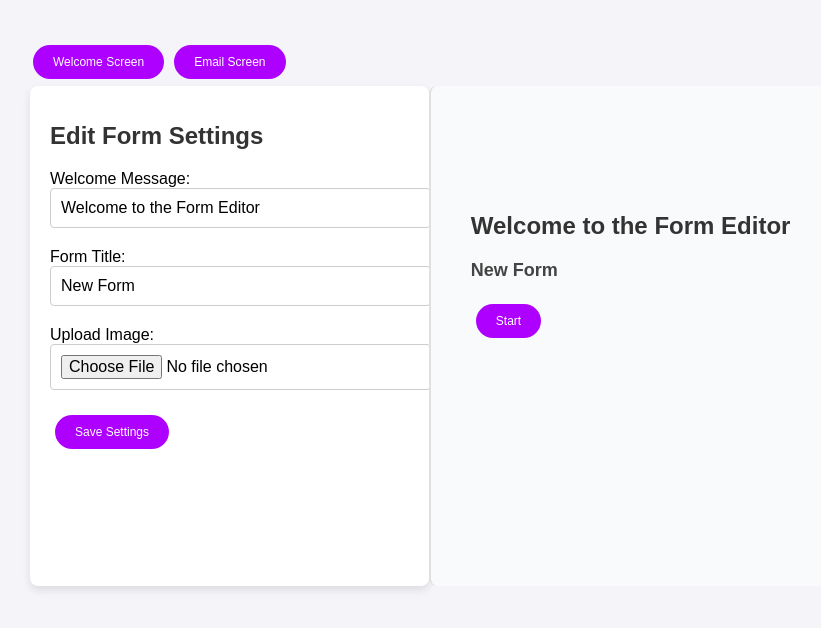
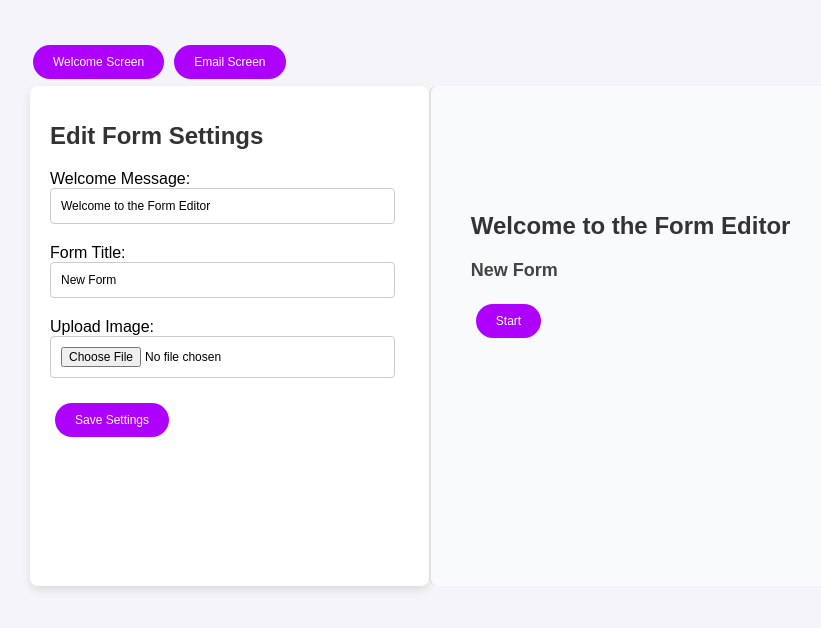
Before and after one commit to DhanushiRajapaksha/form-editor-app, a React (Create React App) app: page / in a window 1280 px wide. Shown: the top 628 px of the page, without its empty margins (12-833 px from the left). Built offline with nearby package versions, Linux system fonts and the light colour scheme.

Commit message:
font update

```diff
--- a/src/App.css
+++ b/src/App.css
@@ -83,10 +83,10 @@ body {
 .editor-section input {
   padding: 10px;
   margin-bottom: 20px;
-  font-size: 16px;
+  font-size: 12px;
   border: 1px solid #ccc;
   border-radius: 4px;
-  width: 100%;
+  width: 90%;
 }
 
 .editor-section input:focus {
```
